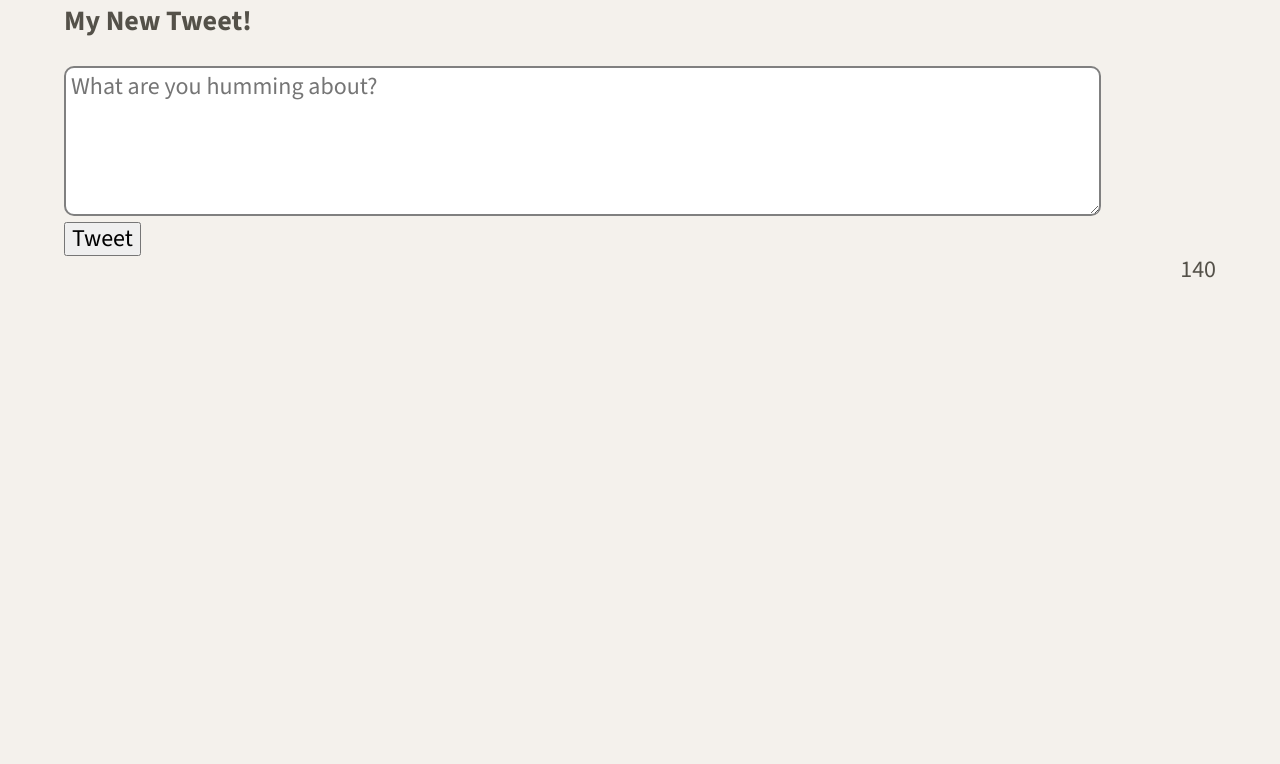
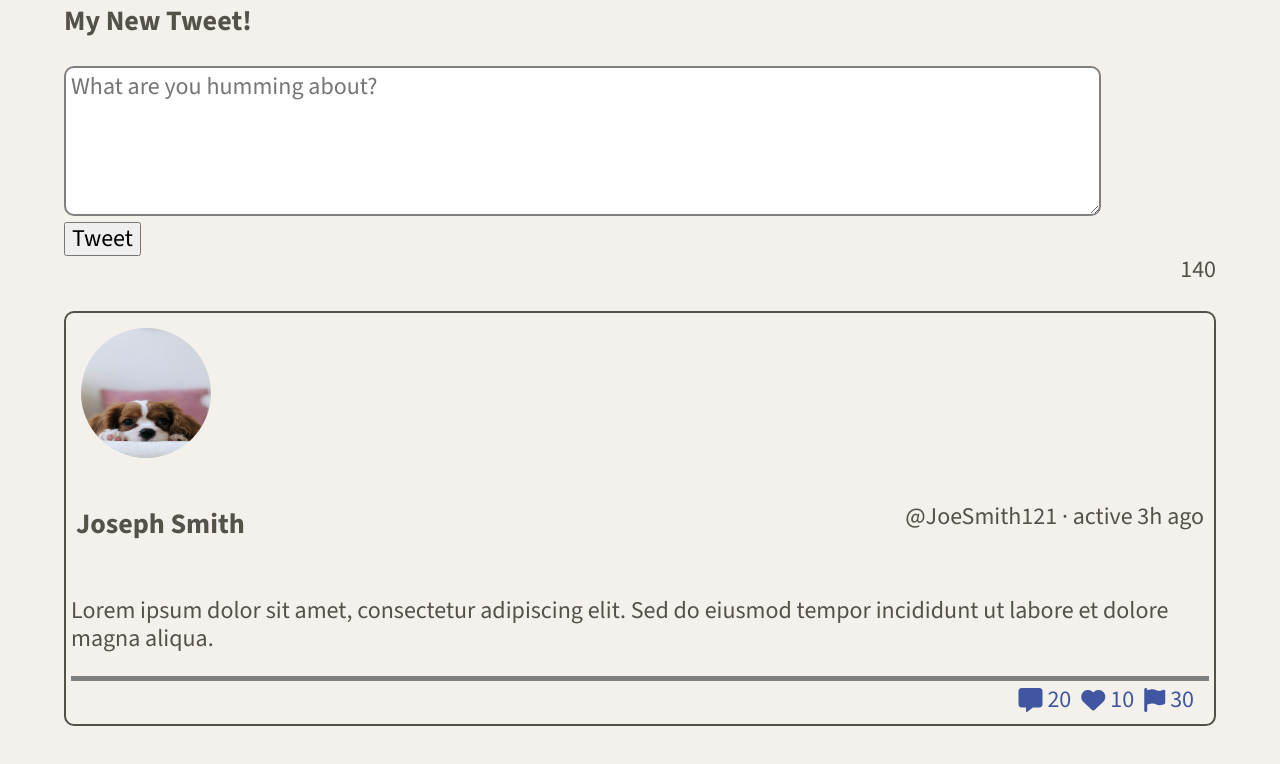
Before and after one commit to laraibsshaikh10/tweeter, a website: page public/index.html in a window 1280 px wide. Shown: the part 496-1260 px from the top of the page. Before the commit the page ends 800 px from the top, so only its background shows below. Drawn offline with nearby package versions, Linux system fonts and the light colour scheme.

Commit message:
Created and styled tweets on the page, added profile picture and information

```diff
--- a/public/index.html
+++ b/public/index.html
@@ -28,6 +28,9 @@
     <!-- Navigation Bar CSS -->
     <link rel="stylesheet" href="/styles/new-tweet.css" type="text/css" />
 
+    <!-- Tweet CSS for previous tweets section -->
+    <link rel="stylesheet" href="/styles/tweet.css" type="text/css" />
+
     <!-- External JS -->
     <script src="https://ajax.googleapis.com/ajax/libs/jquery/3.4.1/jquery.min.js"></script>
 
@@ -44,7 +47,7 @@
       <span class='navbar-content'> Write a new Tweet! <i class="fa-solid fa-angles-down fa-bounce" style="color: #bbbcbf;"></i></span>
     </nav>
     <!--To set up the header section with avatar and name-->
-    <header>
+    <header class="nav-header">
       <div class="avatar">
           <img src="/images/profile-hex.png">
       </div>
@@ -69,6 +72,32 @@
           </div>
         </form>
       </section>
+      <br>
+      <!--styling the section in tweet.css-->
+      <!--since we consider the tweets an article, we will use article tag-->
+      <article class="previous-tweets">
+        <header class="tweet-header">
+          <img class="profile-pic" src="./images/profilepicture.jpg" alt="Profile Picture" width="150px" height="150px">
+
+          <div class="profile-info">
+            <h3>Joseph Smith</h3>
+            <div class="">
+              <p>@JoeSmith121 · active 3h ago</p>
+            </div>
+          </div>
+        <p> Lorem ipsum dolor sit amet, consectetur adipiscing elit. Sed do eiusmod tempor incididunt ut labore et dolore magna aliqua. </p>
+        </header>
+        <footer class="tweet-footer">
+          <a href="#" class="icon"><i class="fa-solid fa-message"></i> 20 </a>
+          <a href="#" class="icon"><i class="fa-solid fa-heart"></i> 10 </a>
+          <a href="#" class="icon"><i class="fa-solid fa-flag"></i> 30 </a>
+        </footer>
+      </article>
+
+
+
+
+      <br><br><br><br><br><br><br><br><br>
     </main>
 
 
--- a/public/styles/header.css
+++ b/public/styles/header.css
@@ -1,4 +1,4 @@
-header {
+.nav-header {
   height: 400px;
   width: 100%;
   /* background-color: #829fcc; */
--- /dev/null
+++ b/public/styles/tweet.css
@@ -0,0 +1,60 @@
+.previous-tweets {
+  border: solid 2px;
+  border-radius: 10px;
+  padding: 5px;
+  /* box-shadow: 0 0 10px rgba(0, 0, 0, 0); */
+
+}
+/* Add box shadow on hover */
+.previous-tweets:hover {
+  cursor: pointer;
+  background-color: #d8ddef;
+  box-shadow: 10px 10px 10px rgba(0, 0, 0, 0.5);
+
+}
+
+.profile-info {
+  display: flex;
+  justify-content: space-between;
+  padding: 5px;
+}
+
+footer {
+  border-top: 5px solid gray; /* creates a line on top of the icons*/
+  padding: 5px; /*creates space in between icons */
+  display: flex;
+  justify-content: flex-end;/*aligns icons to the left */
+}
+
+.profile-pic {
+  border-radius: 90px; /* shows the profile picture as a circular icon */
+  padding: 10px;
+}
+/* .tweet-footer:hover {
+  color: #4b5b95;
+}  */
+
+/* Change text color on hover */
+/* .tweet-footer a:hover {
+  color: yellow; /* Change color on hover
+} */
+
+.icon {
+  color: #4056a1; /* Default icon color */
+  text-decoration: none; /* Removes the underline below the numbers */
+  margin-right: 10px; /* Adjust spacing between icon and text */
+  display: inline-flex; /* makes the icons and text display in a line */
+  align-items: center; /* Aligns both the icons and text vertically */
+}
+.icon:hover {
+  color: #788ed7; /* Change icon color on hover */
+}
+
+/* Style icon classes */
+.icon i {
+  margin-right: 5px; /* Adjust spacing between icon and text */
+}
+
+.icon i:hover {
+  color: #788ed7; /* Change icon color on hover */
+}
--- a/server/data-files/initial-tweets.json
+++ b/server/data-files/initial-tweets.json
@@ -8,7 +8,7 @@
     "content": {
       "text": "If I have seen further it is by standing on the shoulders of giants"
     },
-    "created_at": 1710797949087
+    "created_at": 1710862824825
   },
   {
     "user": {
@@ -19,6 +19,6 @@
     "content": {
       "text": "Je pense , donc je suis"
     },
-    "created_at": 1710884349087
+    "created_at": 1710949224825
   }
 ]
```
Also changed, not shown: public/images/profilepicture.jpg (added).
